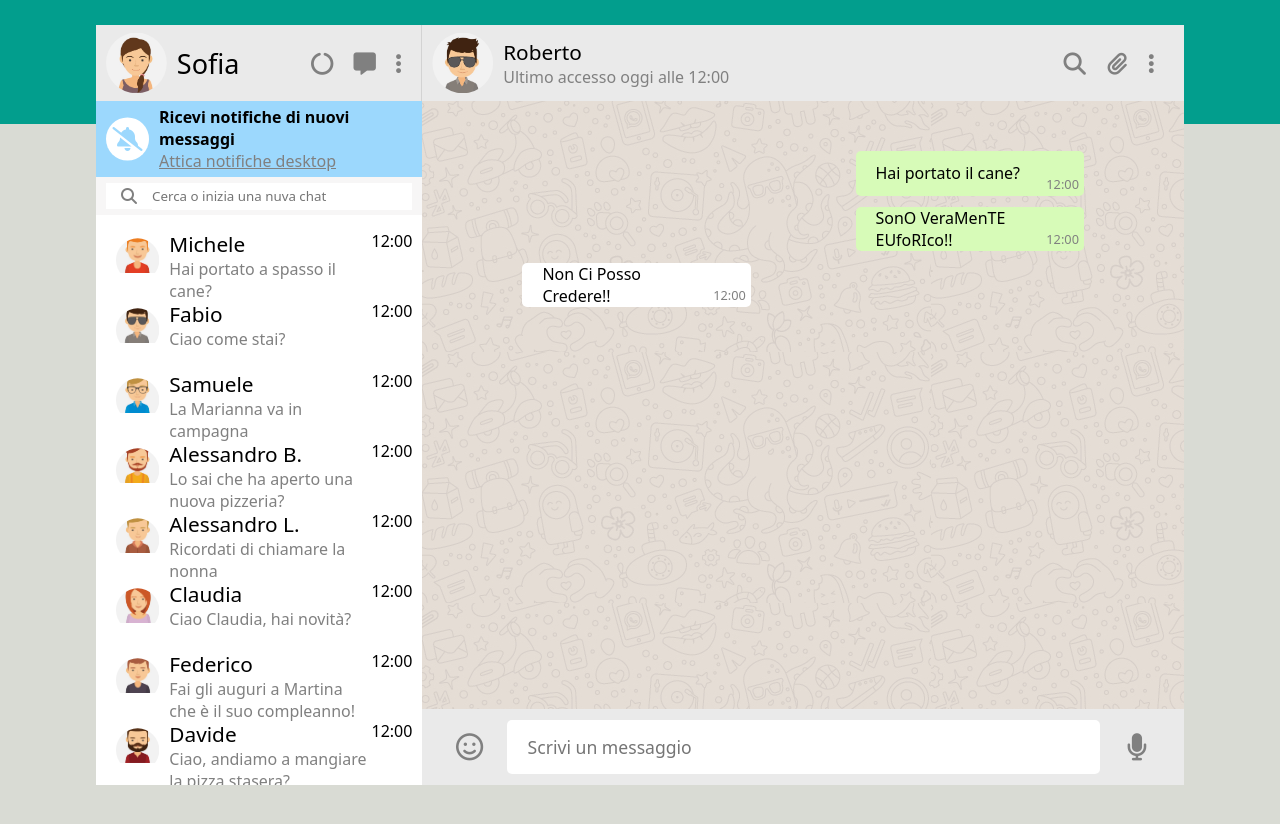
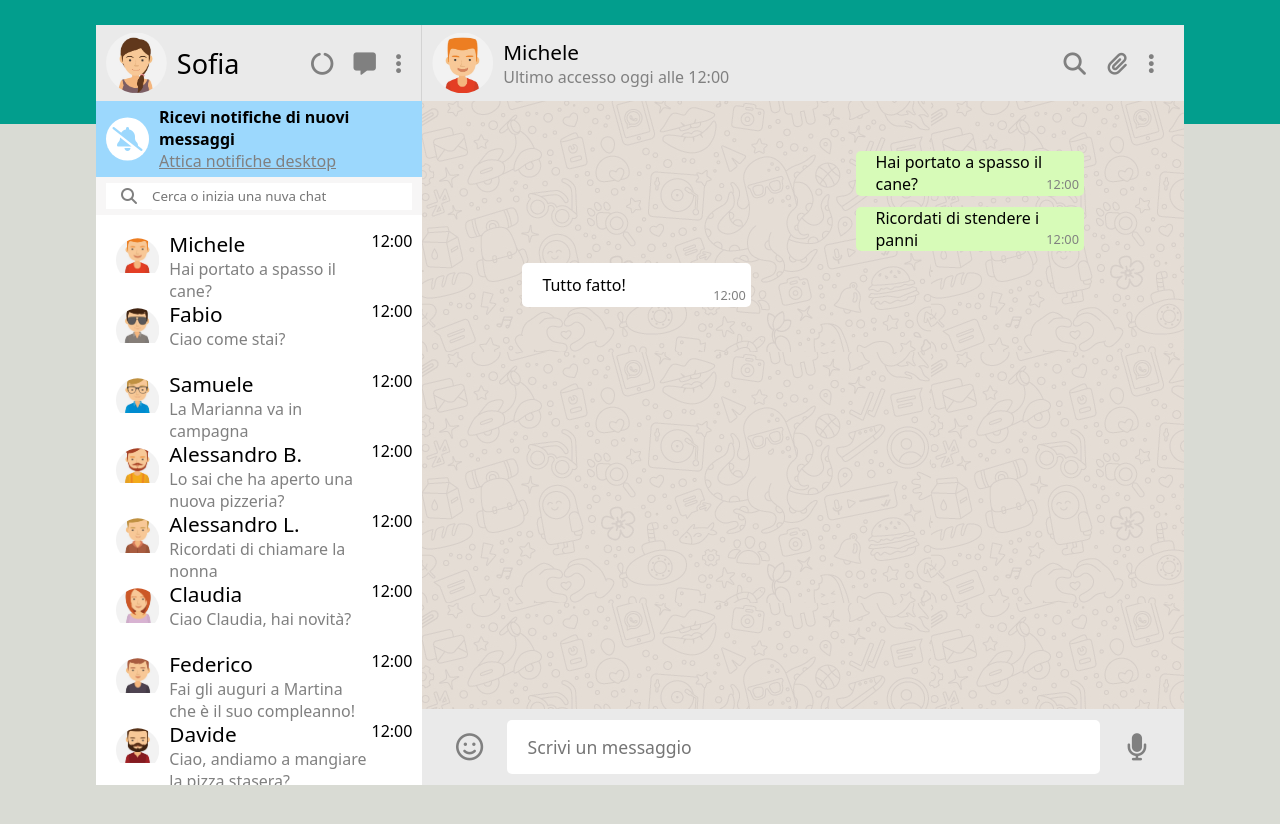
Before and after one commit to LucaDalRi/vue-boolzapp, a plain HTML site: page index.html in a window 1280 px wide. Drawn offline with nearby package versions, Linux system fonts and the light colour scheme.

Commit message:
Milestone 2 completata

```diff
--- a/index.html
+++ b/index.html
@@ -51,7 +51,7 @@
                         </div>
                     </div>
                     <div class="containerChat">
-                        <div class="containerSingolaChat" v-for="(person , index) in contacts">
+                        <div class="containerSingolaChat" v-for="(person , index) in contacts" @click="setActiveChat(index)">
                             <div id="imgProfilo">
                                 <img :src="'img/avatar' + person.avatar + '.jpg'">
                             </div>
@@ -74,10 +74,10 @@
                     <div class="containerProfiloSelezionato">
                         <div id="imgNomeDestra">
                             <div id="immagineProfiloDestra">
-                                <img src="/img/avatar_2.jpg" alt="">
+                                <img :src="'img/avatar' + contacts[activeChat].avatar + '.jpg'">
                             </div>
                             <div>
-                                <div class="username">Roberto</div>
+                                <div class="username">{{contacts[activeChat].name}}</div>
                                 <div class="ultimoMsg">Ultimo accesso oggi alle 12:00</div>
                             </div>
                         </div>
@@ -88,30 +88,18 @@
                         </div>
                     </div>
                     <div class="containerChatScreen">
-                        <div class="msg">
-                            <div class="msgSent">
+                        <div class="msg" v-for="(message, index) in contacts[activeChat].messages">
+                            <div class="msgSent" v-if="contacts[activeChat].messages[index].status == 'sent'">
                                 <div class="testoMsg">
-                                    Hai portato il cane?
+                                    {{contacts[activeChat].messages[index].message}}
                                 </div>
                                 <div class="orarioMsg">
                                     12:00
                                 </div>
                             </div>
-                        </div>
-                        <div class="msg">
-                            <div class="msgSent">
+                            <div class="msgRecived" v-else="contacts[activeChat].messages[index].status == 'recived'">
                                 <div class="testoMsg">
-                                    SonO VeraMenTE EUfoRIco!!
-                                </div>
-                                <div class="orarioMsg">
-                                    12:00
-                                </div>
-                            </div>
-                        </div>
-                        <div class="msg">
-                            <div class="msgRecived">
-                                <div class="testoMsg">
-                                    Non Ci Posso Credere!!
+                                    {{contacts[activeChat].messages[index].message}}
                                 </div>
                                 <div class="orarioMsg">
                                     12:00
--- a/js/scripts.js
+++ b/js/scripts.js
@@ -5,7 +5,7 @@ const { createApp } = Vue
     data() {
 
       return {
-
+        activeChat: 0,
         contacts: [
           {
             name: 'Michele',
@@ -181,7 +181,12 @@ const { createApp } = Vue
 
     methods: {
 
+      setActiveChat(index) {
 
+        this.activeChat = index
+        console.log(this.activeChat)
+
+      }
 
 
     }
```
